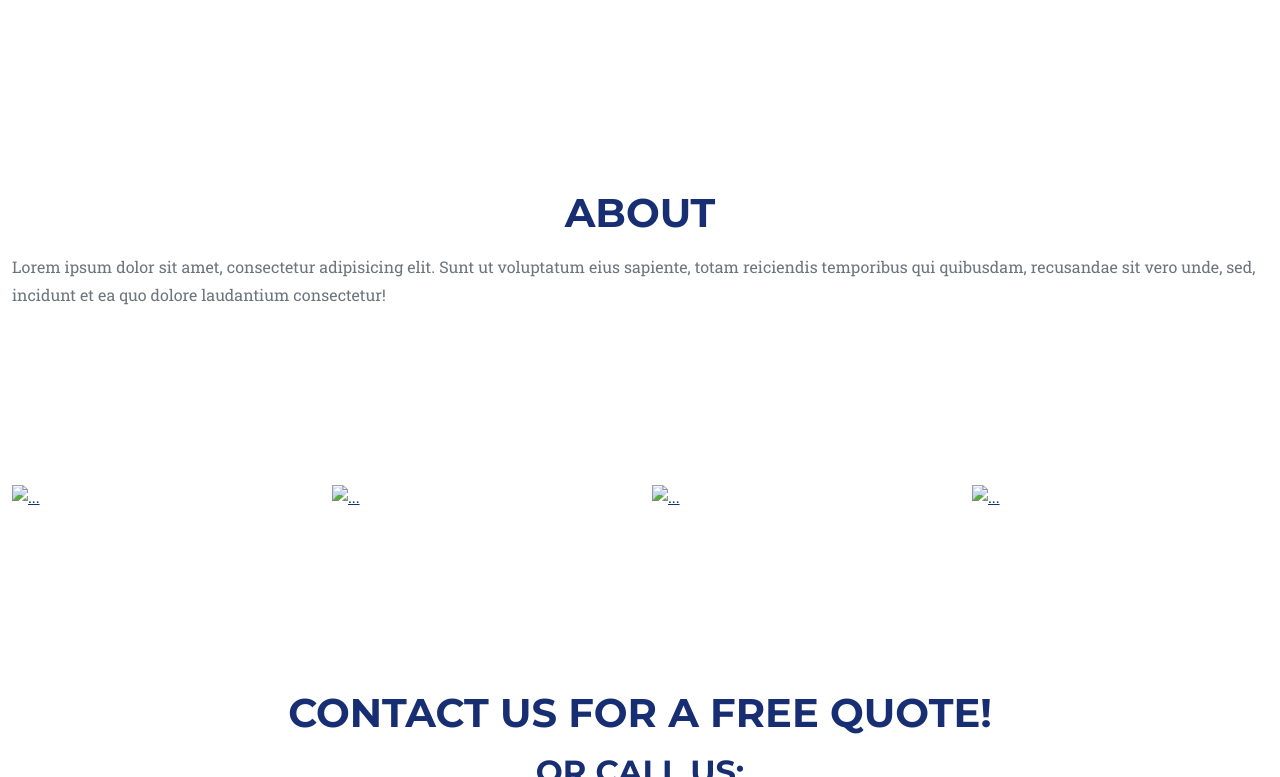
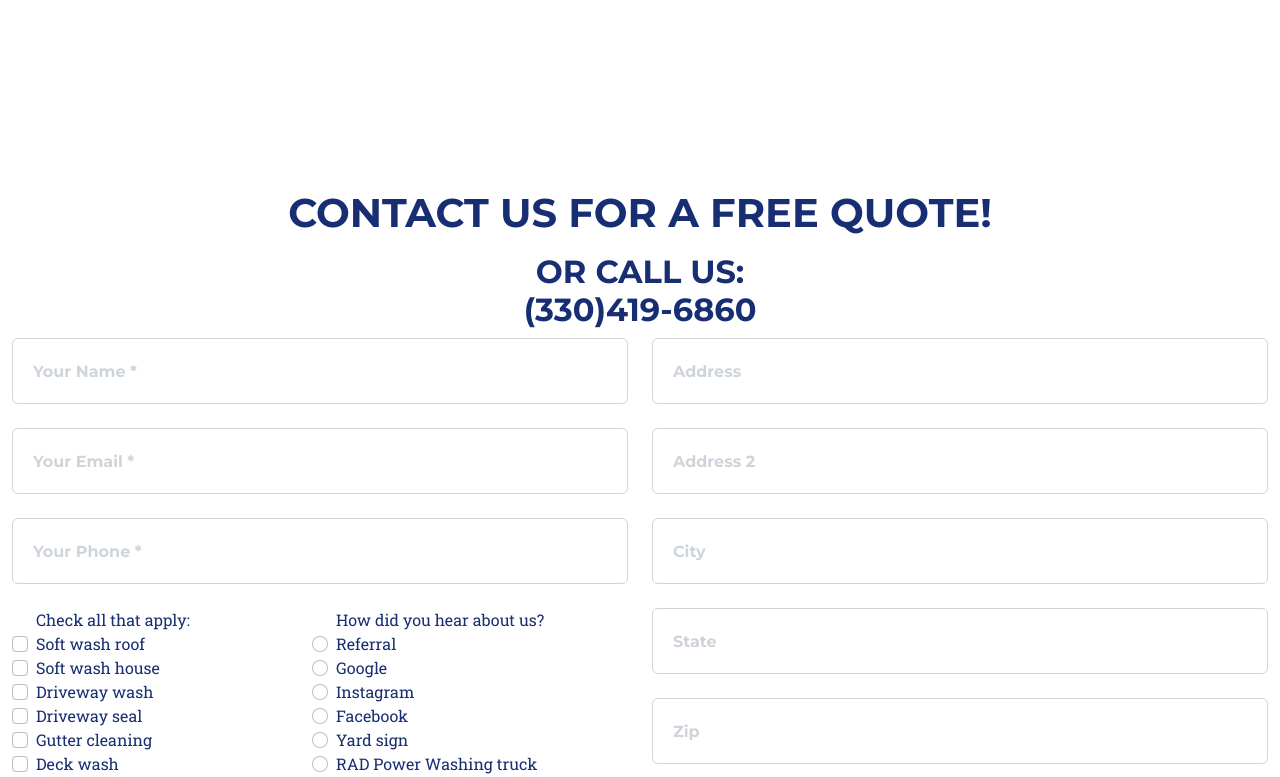
Before and after one commit to ruthrootz/rad-power-washing-test, a website: page views/index.html in a window 1280 px wide. Shown: the part 2023-2800 px from the top of the page. Drawn offline with nearby package versions, Linux system fonts and the light colour scheme; files that its build step writes are made by us from their sources; files whose address does not match are found by name.

Commit message:
hide about section for now

```diff
--- a/views/index.html
+++ b/views/index.html
@@ -29,7 +29,7 @@
                 <div class="collapse navbar-collapse" id="navbarResponsive">
                     <ul class="navbar-nav text-uppercase ms-auto py-4 py-lg-0">
                         <li class="nav-item"><a class="nav-link" href="#services">Services</a></li>
-                        <li class="nav-item"><a class="nav-link" href="#about">About</a></li>
+                        <!--<li class="nav-item"><a class="nav-link" href="#about">About</a></li>-->
                         <li class="nav-item"><a class="nav-link" href="#contact">Free Quote</a></li>
                         <li class="nav-item"><a class="nav-link" href="tel:330-419-6860">(330)419-6860</a></li>
                         <li class="nav-item"><a class="btn btn-dark btn-social" href="#!" aria-label="Facebook"><i class="fab fa-facebook-f"></i></a></li>
@@ -140,35 +140,35 @@
             </div>
         </section>
         <!-- About-->
-        <section class="page-section" id="about">
-            <div class="container">
-                <div class="text-center">
-                    <h2 class="section-heading text-uppercase">About</h2>
-                </div>
-                <div class="timeline-panel">
-                    <div class="timeline-body"><p class="text-muted">Lorem ipsum dolor sit amet, consectetur adipisicing elit. Sunt ut voluptatum eius sapiente, totam reiciendis temporibus qui quibusdam, recusandae sit vero unde, sed, incidunt et ea quo dolore laudantium consectetur!</p></div>
-                </div>
-            </div>
-        </section>
+        <!--<section class="page-section" id="about">-->
+            <!--<div class="container">-->
+                <!--<div class="text-center">-->
+                    <!--<h2 class="section-heading text-uppercase">About</h2>-->
+                <!--</div>-->
+                <!--<div class="timeline-panel">-->
+                    <!--<div class="timeline-body"><p class="text-muted">Lorem ipsum dolor sit amet, consectetur adipisicing elit. Sunt ut voluptatum eius sapiente, totam reiciendis temporibus qui quibusdam, recusandae sit vero unde, sed, incidunt et ea quo dolore laudantium consectetur!</p></div>-->
+                <!--</div>-->
+            <!--</div>-->
+        <!--</section>-->
         <!-- Clients-->
-        <div class="py-5">
-            <div class="container">
-                <div class="row align-items-center">
-                    <div class="col-md-3 col-sm-6 my-3">
-                        <a href="#!"><img class="img-fluid img-brand d-block mx-auto" src="assets/img/logos/microsoft.svg" alt="..." aria-label="Microsoft Logo" /></a>
-                    </div>
-                    <div class="col-md-3 col-sm-6 my-3">
-                        <a href="#!"><img class="img-fluid img-brand d-block mx-auto" src="assets/img/logos/google.svg" alt="..." aria-label="Google Logo" /></a>
-                    </div>
-                    <div class="col-md-3 col-sm-6 my-3">
-                        <a href="#!"><img class="img-fluid img-brand d-block mx-auto" src="assets/img/logos/facebook.svg" alt="..." aria-label="Facebook Logo" /></a>
-                    </div>
-                    <div class="col-md-3 col-sm-6 my-3">
-                        <a href="#!"><img class="img-fluid img-brand d-block mx-auto" src="assets/img/logos/ibm.svg" alt="..." aria-label="IBM Logo" /></a>
-                    </div>
-                </div>
-            </div>
-        </div>
+        <!--<div class="py-5">-->
+            <!--<div class="container">-->
+                <!--<div class="row align-items-center">-->
+                    <!--<div class="col-md-3 col-sm-6 my-3">-->
+                        <!--<a href="#!"><img class="img-fluid img-brand d-block mx-auto" src="assets/img/logos/microsoft.svg" alt="..." aria-label="Microsoft Logo" /></a>-->
+                    <!--</div>-->
+                    <!--<div class="col-md-3 col-sm-6 my-3">-->
+                        <!--<a href="#!"><img class="img-fluid img-brand d-block mx-auto" src="assets/img/logos/google.svg" alt="..." aria-label="Google Logo" /></a>-->
+                    <!--</div>-->
+                    <!--<div class="col-md-3 col-sm-6 my-3">-->
+                        <!--<a href="#!"><img class="img-fluid img-brand d-block mx-auto" src="assets/img/logos/facebook.svg" alt="..." aria-label="Facebook Logo" /></a>-->
+                    <!--</div>-->
+                    <!--<div class="col-md-3 col-sm-6 my-3">-->
+                        <!--<a href="#!"><img class="img-fluid img-brand d-block mx-auto" src="assets/img/logos/ibm.svg" alt="..." aria-label="IBM Logo" /></a>-->
+                    <!--</div>-->
+                <!--</div>-->
+            <!--</div>-->
+        <!--</div>-->
         <!-- Contact-->
         <section class="page-section" id="contact">
             <div class="container">
```
